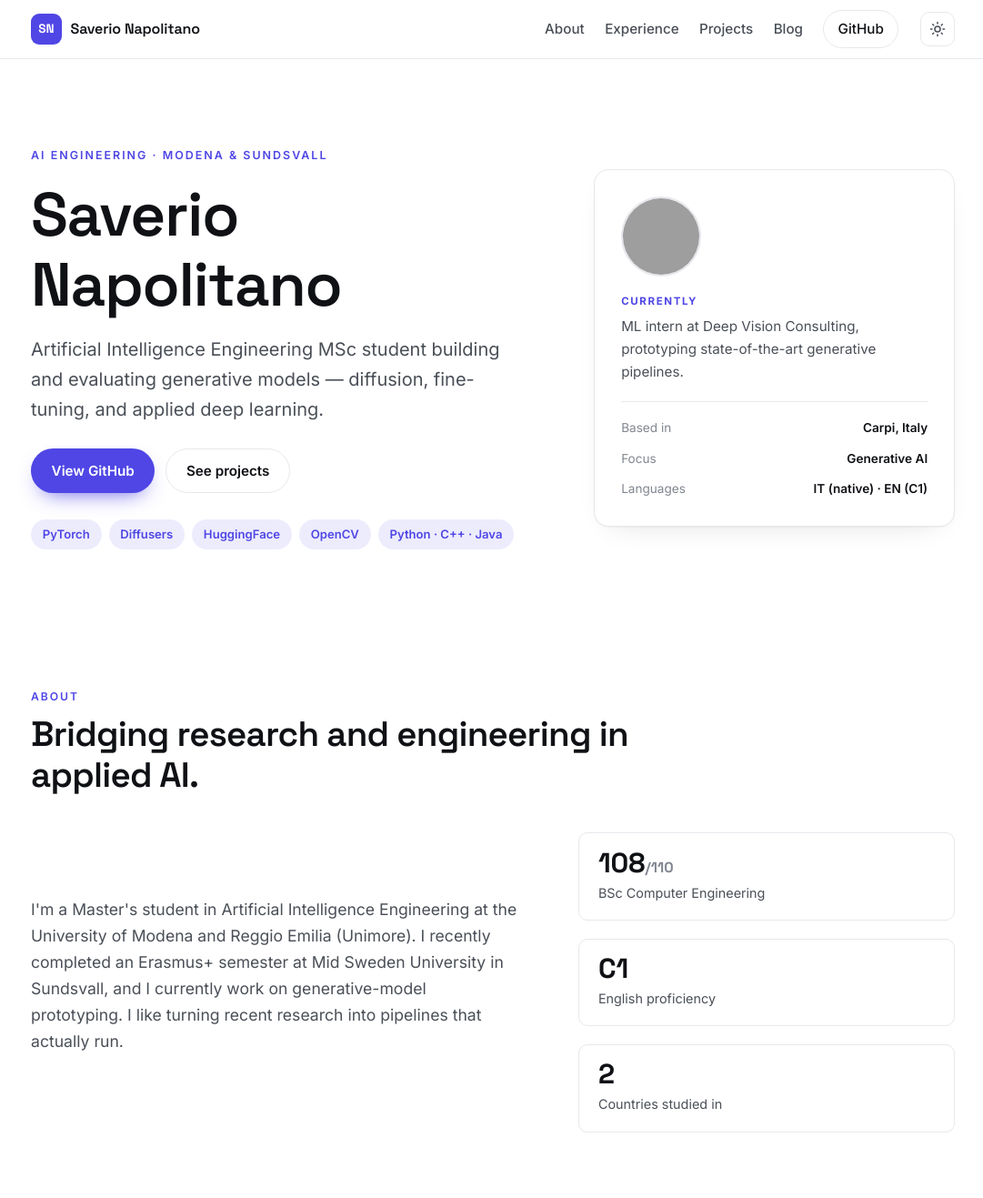
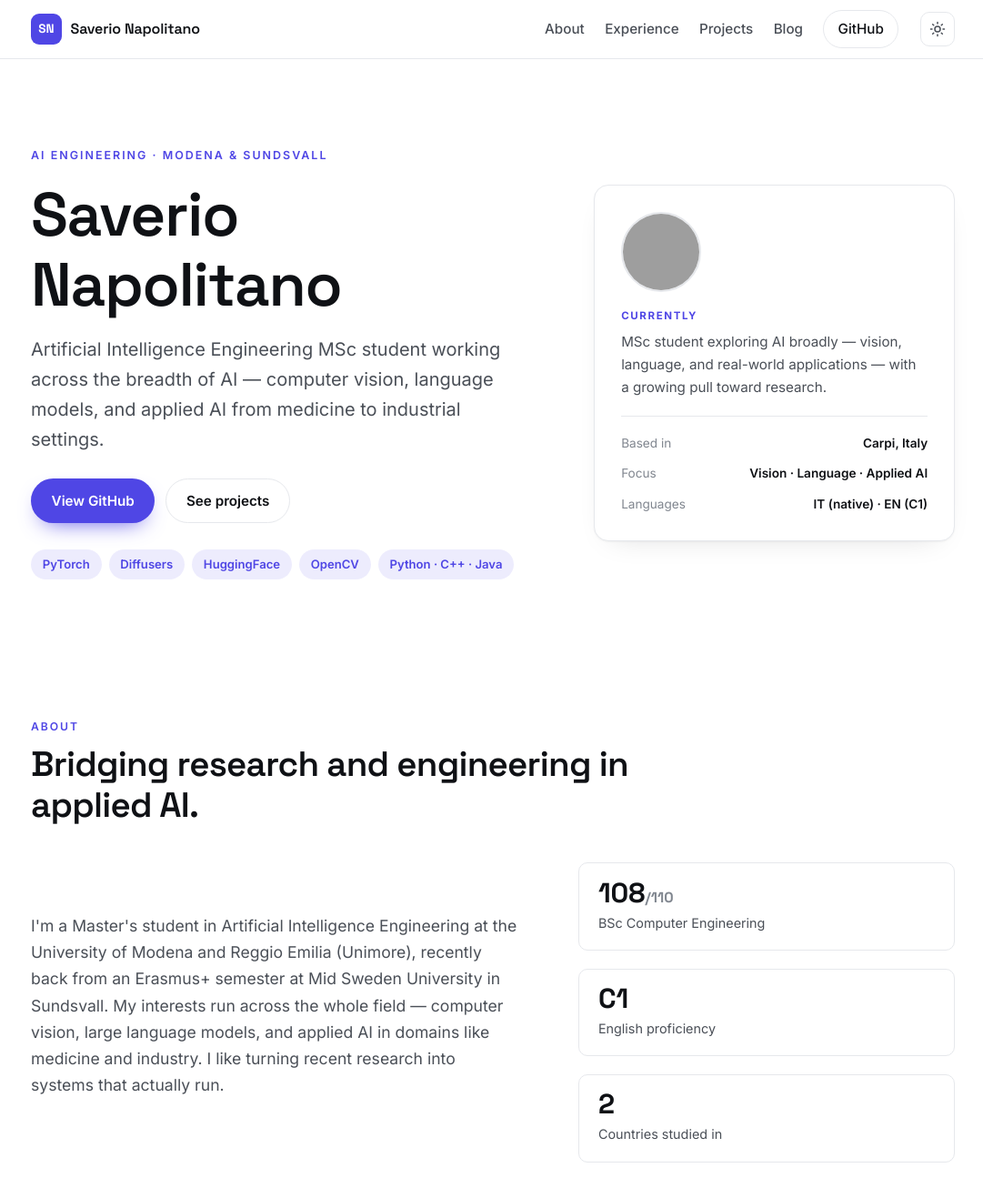
Before and after one commit to SaverioNapolitano/SaverioNapolitano.github.io, a Jekyll site: the page built from index.md, in a window 1280 px wide and 1400 px high. Shown: the top 1317 px of the window at 91% size, without its empty margins (98-1179 px from the left). Built offline with Jekyll 4.4.1, drawn with Linux system fonts in a browser that asks for light colours; some of the changed text lies outside the part shown; grey boxes are pictures that could not be loaded.

Commit message:
update experience

```diff
--- a/_config.yml
+++ b/_config.yml
@@ -4,7 +4,7 @@ tagline: AI Engineering
 description: >-
   Artificial Intelligence Engineering MSc student at the University of Modena
   and Reggio Emilia (Unimore). Erasmus+ exchange at Mid Sweden University.
-  Working on generative models, diffusion, and applied deep learning.
+  Working across computer vision, language models, and applied AI.
 url: "https://saverionapolitano.github.io"
 baseurl: ""
 lang: en
--- a/index.md
+++ b/index.md
@@ -9,8 +9,9 @@ title: Home
       <p class="eyebrow">AI Engineering · Modena &amp; Sundsvall</p>
       <h1>Saverio Napolitano</h1>
       <p class="lead">
-        Artificial Intelligence Engineering MSc student building and evaluating
-        generative models — diffusion, fine-tuning, and applied deep learning.
+        Artificial Intelligence Engineering MSc student working across the
+        breadth of AI — computer vision, language models, and applied AI from
+        medicine to industrial settings.
       </p>
       <div class="cta-row">
         <a class="btn btn-primary" href="https://github.com/SaverioNapolitano" target="_blank" rel="noopener">View GitHub</a>
@@ -29,12 +30,12 @@ title: Home
       <img src="https://avatars.githubusercontent.com/u/102794183?v=4" alt="Saverio Napolitano" width="88" height="88" loading="lazy">
       <p class="card-label">Currently</p>
       <p class="card-text">
-        ML intern at Deep Vision Consulting, prototyping state-of-the-art
-        generative pipelines.
+        MSc student exploring AI broadly — vision, language, and real-world
+        applications — with a growing pull toward research.
       </p>
       <dl class="card-facts">
         <div><dt>Based in</dt><dd>Carpi, Italy</dd></div>
-        <div><dt>Focus</dt><dd>Generative AI</dd></div>
+        <div><dt>Focus</dt><dd>Vision · Language · Applied AI</dd></div>
         <div><dt>Languages</dt><dd>IT (native) · EN (C1)</dd></div>
       </dl>
     </aside>
@@ -50,10 +51,11 @@ title: Home
     <div class="about-grid">
       <p class="about-lead reveal">
         I'm a Master's student in Artificial Intelligence Engineering at the
-        University of Modena and Reggio Emilia (Unimore). I recently completed an
-        Erasmus+ semester at Mid Sweden University in Sundsvall, and I currently
-        work on generative-model prototyping. I like turning recent research into
-        pipelines that actually run.
+        University of Modena and Reggio Emilia (Unimore), recently back from an
+        Erasmus+ semester at Mid Sweden University in Sundsvall. My interests run
+        across the whole field — computer vision, large language models, and
+        applied AI in domains like medicine and industry. I like turning recent
+        research into systems that actually run.
       </p>
       <div class="stat-row reveal">
         <div class="stat"><span class="stat-num">108<span>/110</span></span><span class="stat-label">BSc Computer Engineering</span></div>
@@ -78,9 +80,9 @@ title: Home
           <h3>Machine Learning Intern</h3>
           <p class="timeline-org">Deep Vision Consulting — Modena, Italy</p>
           <p>
-            Evaluating and prototyping state-of-the-art generative models.
-            Fine-tuning diffusion models with LoRA and T2I adapters, building
-            ComfyUI workflows for rapid prototyping, and integrating
+            Evaluated and prototyped state-of-the-art generative models.
+            Fine-tuned diffusion models with LoRA and T2I adapters, built
+            ComfyUI workflows for rapid prototyping, and integrated
             HuggingFace / Diffusers into custom pipelines.
           </p>
         </div>
```
